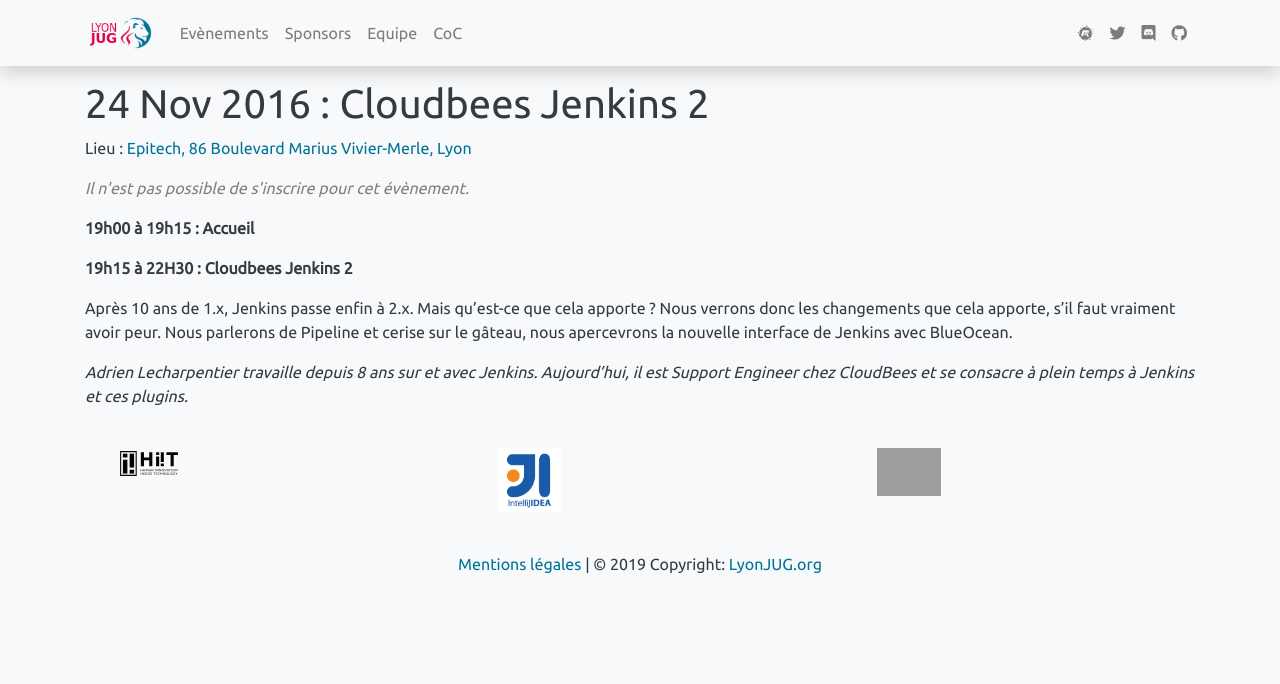
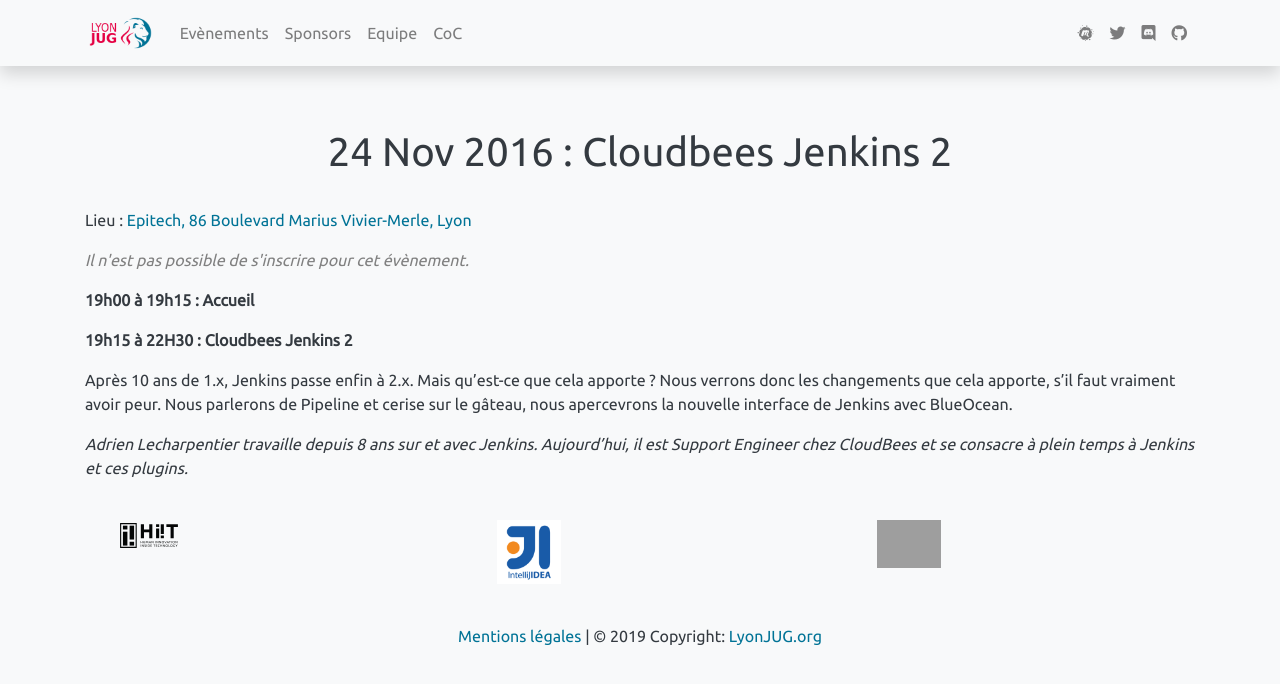
Before and after one commit to lyonjug/lyonjug.org, a Jekyll site: the page built from _posts/2016-11-24-cloudbees.md, in a window 1280 px wide. Shown: the top 684 px of the page. Built offline with Jekyll 4.4.1, drawn with Linux system fonts in a browser that asks for light colours; grey boxes are pictures that could not be loaded.

Commit message:
small fixes

```diff
--- a/_config.yml
+++ b/_config.yml
@@ -1,8 +1,7 @@
 future: true
 
 defaults:
-  -
-    scope:
+  - scope:
       path: ""
       type: "posts"
     values:
--- a/_layouts/event.html
+++ b/_layouts/event.html
@@ -1,7 +1,9 @@
 ---
 layout: page
 ---
-<h1>{{ page.date | date_to_string }} : {{ page.title }}</h1>
+<div class="title">
+    <h1>{{ page.date | date_to_string }} : {{ page.title }}</h1>
+</div>
 
 <p>Lieu : <a href="{{ page.address-link }}" target="_blank">{{ page.address }}</a></p>
 
```
